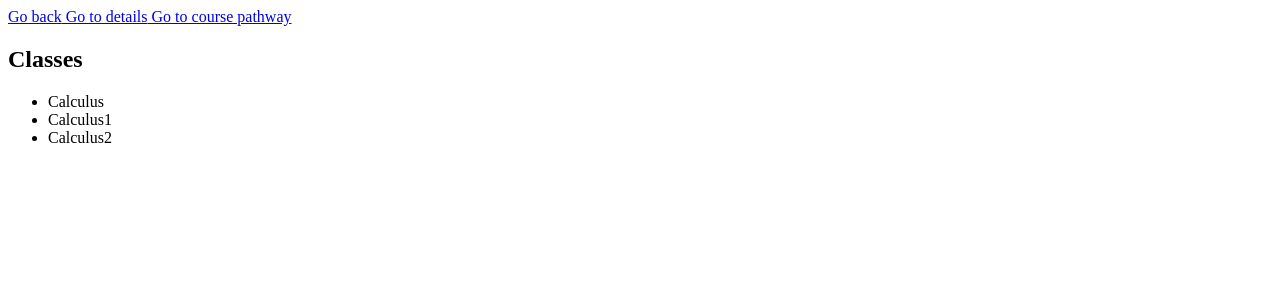
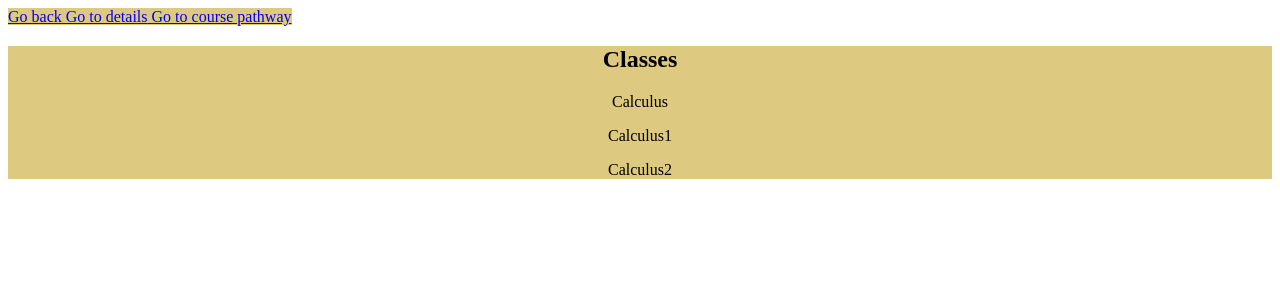
Before and after one commit to Mohi-RateMyClass/CoursePlanner, an Angular app: page /detail in a window 1280 px wide. Shown: the top 300 px of the page. Built offline with nearby package versions, Linux system fonts and the light colour scheme.

Commit message:
Add Pathway Table

```diff
--- a/src/app/app.component.css
+++ b/src/app/app.component.css
@@ -0,0 +1 @@
+*{background-color: #ddc980;}
--- a/src/app/app.component.html
+++ b/src/app/app.component.html
@@ -1,4 +1,5 @@
-<a routerLink = '' routerLinkActive = "active"> Go back</a>
+
+<a routerLink = '' routerLinkActive = "active" > Go back</a>
 <a routerLink = "/detail" routerLinkActive = "active"> Go to details</a>
 <a routerLink = "/pathway" routerLinkActive = "active"> Go to course pathway</a>
 <router-outlet></router-outlet>
--- a/src/app/courepathway/courepathway.component.css
+++ b/src/app/courepathway/courepathway.component.css
@@ -0,0 +1,27 @@
+h2{
+    color: black;
+    text-align: center;
+}
+p{
+    text-align: center;
+}
+table {
+    border-collapse: collapse;
+    margin: 25px 0;
+    font-size: 0.9em;
+    font-family: sans-serif;
+    min-width: 400px;
+    box-shadow: 0 0 20px rgba(0, 0, 0, 0.15);
+    text-align: center;
+    margin-left: auto;
+  margin-right: auto;
+  border: 1px solid black;
+  background-color: #a4a4a4;
+}
+
+html {
+    font-family: "helvetica neue", helvetica, arial, sans-serif;
+
+  }
+
+*{background-color: #ddc980;}
--- a/src/app/courepathway/courepathway.component.html
+++ b/src/app/courepathway/courepathway.component.html
@@ -1,23 +1,23 @@
+<body>
 <div id = "list">
-<ul class="subjects">
-<h2>Select a Subject</h2>
+<h2>Subjects</h2>
     <form>
-    <li *ngFor="let s of subject" (click)="onSelect(s)">
+    <p *ngFor="let s of subject" (click)="onSelect(s)">
 
               <span class="badge">{{s.name}}</span>
 
-    </li>
+    </p>
     </form>
-
-</ul>
 </div>
 
 <div id = "selClass" style = "display: none;">
 <label>
 
-    <a (click) = "resetPage()"> Go Back</a>
+    <p (click) = "resetPage()"> Go Back</p>
     <h2>{{selectedSubject.name | uppercase}} Details</h2>
 
-    <li>{{selectedSubject.pathway}}</li>
+
+    <table id = "table"></table>
   </label>
 </div>
+</body>
--- a/src/app/courepathway/courepathway.component.ts
+++ b/src/app/courepathway/courepathway.component.ts
@@ -5,11 +5,11 @@ import {ChangeDetectorRef } from '@angular/core';
 
 type subjectThing = {
   name : string,
-  pathway: string[]
+  pathway: string[][]
 };
 
 export const SUBJECTS: subjectThing[] = [
-  {name: "Coding",pathway: ["AP Computer Science Principles","AP Computer Science A","Coding Capstone"]}
+  {name: "Coding",pathway: [["Freshman","AP Computer Science Principles"],["Sophmore","AP Computer Science A"],["Junior","Coding Captsone"],["Senior","Slack Off"]]}
 ]
 
 @Component({
@@ -21,9 +21,13 @@ export const SUBJECTS: subjectThing[] = [
 })
 export class CourepathwayComponent {
 
+  table: HTMLTableElement;
+  private thead;
+  private tbody;
+
   subject = SUBJECTS;
 
-  selectedSubject: subjectThing = {name: " ",pathway: ["."]};
+  selectedSubject: subjectThing = {name: " ",pathway: [[],[]]};
 
   onSelect(currentSubject: subjectThing): void {
     var T = document.getElementById("selClass");
@@ -32,7 +36,21 @@ export class CourepathwayComponent {
     V.style.display = "none";
 
     this.selectedSubject = currentSubject;
+
+    this.table = document.getElementById('table') as HTMLTableElement;
+    this.tbody = this.table.createTBody();
+
+    for(let i = 0; i < this.selectedSubject.pathway.length;i++){
+      var row = this.tbody.insertRow();
+
+      for(let j = 0; j < this.selectedSubject.pathway[0].length;j++){
+        var cell = row.insertCell();
+        cell.innerHTML = this.selectedSubject.pathway[i][j];
+      }
+    }
+
   }
+
   resetPage() : void{
     window.location.reload();
   }
--- a/src/app/details/details.component.css
+++ b/src/app/details/details.component.css
@@ -0,0 +1,11 @@
+h2{
+    color: black;
+    text-align: center;
+}
+p{
+    text-align: center;
+}
+input{
+    text-align: center;
+}
+*{background-color: #ddc980;}
--- a/src/app/details/details.component.html
+++ b/src/app/details/details.component.html
@@ -1,29 +1,25 @@
 <div id = "ClassList">
   <h2>Classes</h2>
-<ul class="classes">
-
     <form>
-    <li *ngFor="let class of classes" (click)="onSelect(class)">
+    <p *ngFor="let class of classes" (click)="onSelect(class)">
 
               <span class="badge">{{class.name}}</span>
 
-    </li>
+    </p>
     </form>
 
-</ul>
 </div>
 
   <label>
     <div id = "Reviews" style="display:none">
-    <a (click) = "resetPage()"> Go Back</a>
+    <p (click) = "resetPage()"> Go Back</p>
     <h2>{{selectedClass.name | uppercase}} Details</h2>
-    <input id="Review" placeholder="Write a Review on {{selectedClass.name}}">
-    <input type="submit" value="Submit Review">
-
-
     <p>Subject: {{selectedClass.subject}}</p>
     <p>Class Code: {{selectedClass.code}}</p>
     <p>Credits: {{selectedClass.credits}}</p>
     <p>Prerequisite: {{selectedClass.prereq}}</p>
+
+    <input id="Review" placeholder="Write a Review on {{selectedClass.name}}">
+    <input type="submit" value="Submit Review">
   </div>
   </label>
--- a/src/app/home/home.component.css
+++ b/src/app/home/home.component.css
@@ -0,0 +1 @@
+*{background-color: #ddc980;}
```
